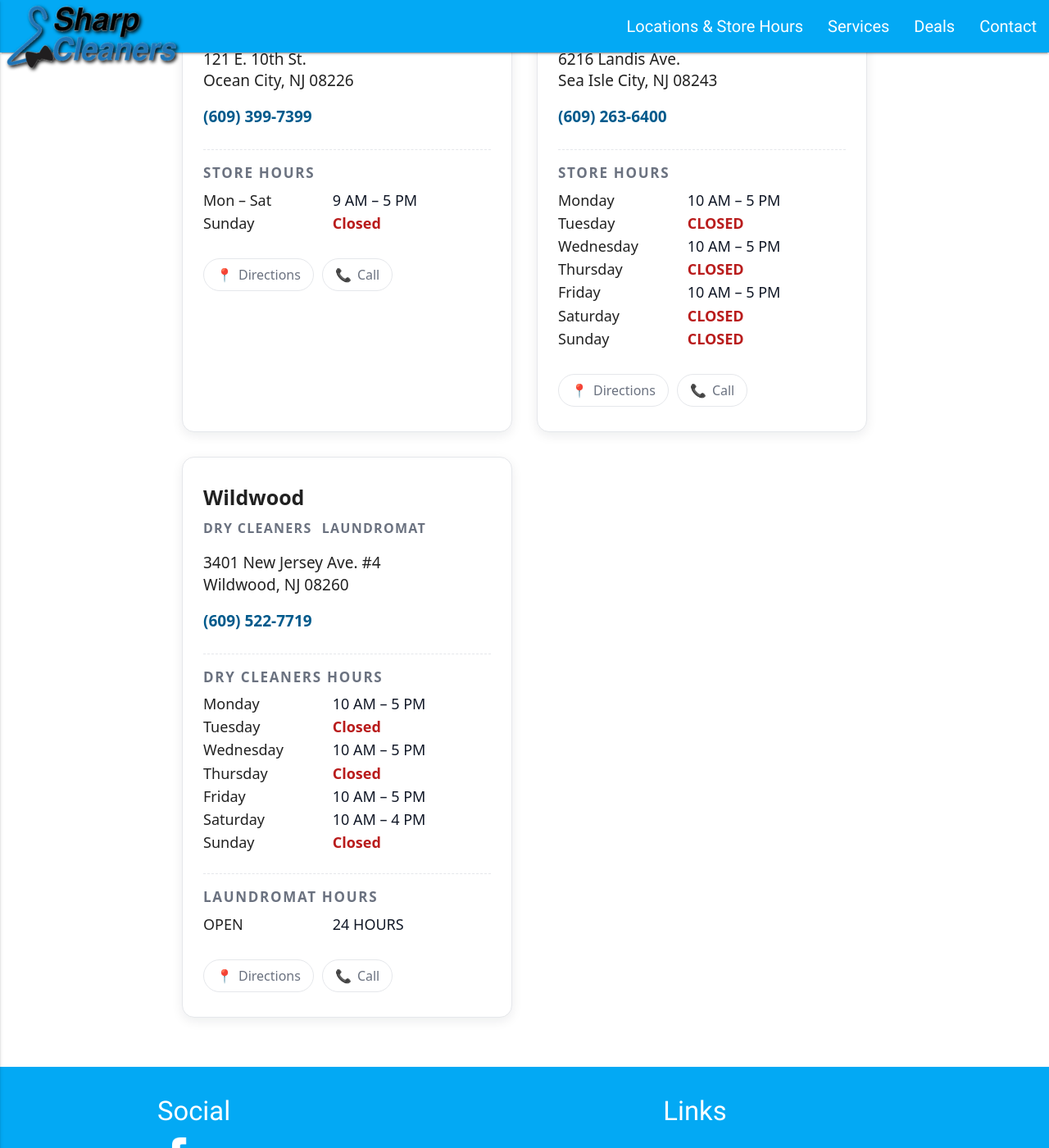
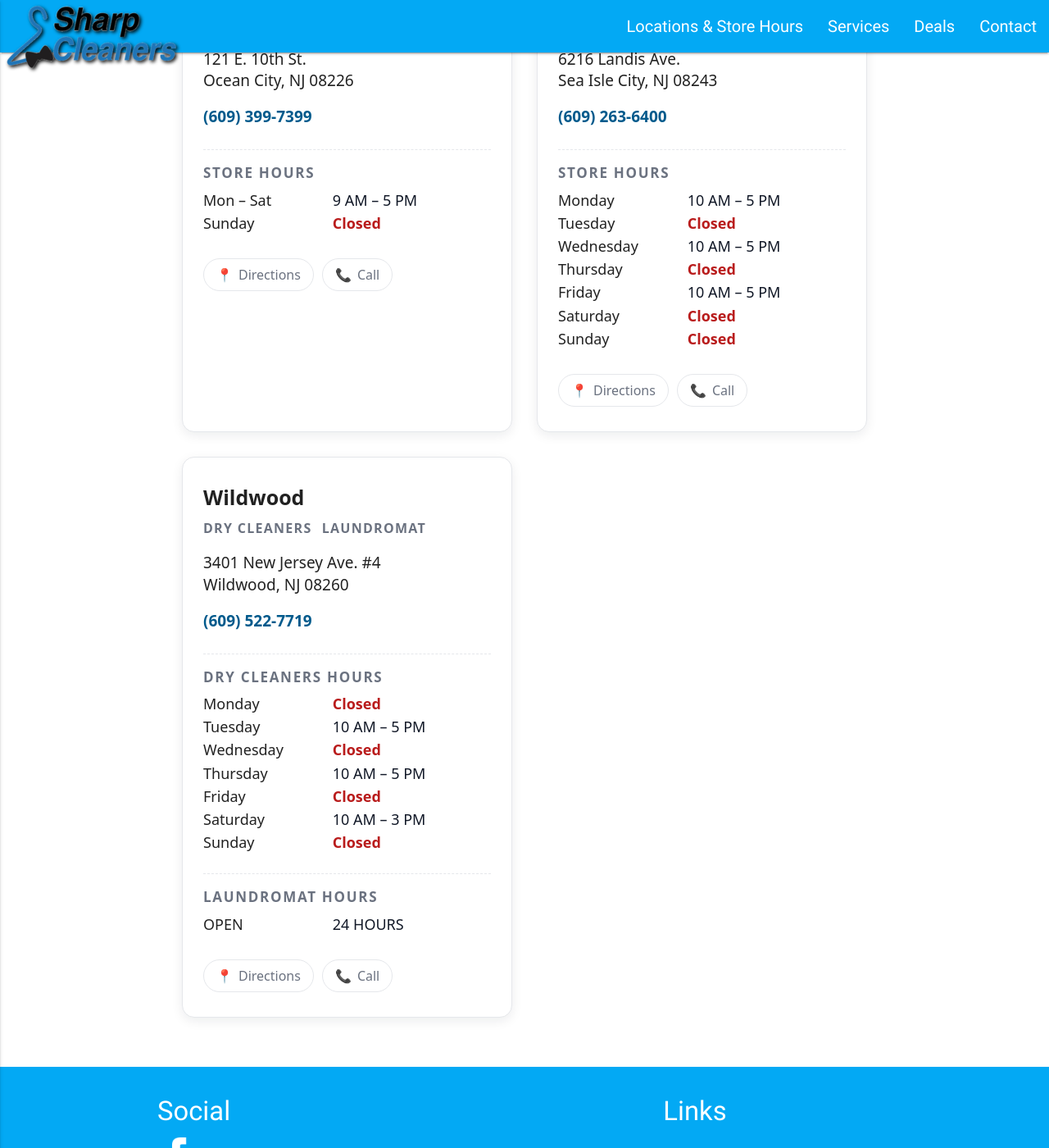
Before and after one commit to sharpcleanersnj/sharpcleanersnj.github.io, a Jekyll site: the page built from _pages/locations.md, in a window 1280 px wide and 1400 px high, scrolled down 1420 px. Shown: the whole window at 82% size. Built offline with Jekyll 4.4.1, drawn with Linux system fonts in a browser that asks for light colours; nearby versions of some CDN libraries.

Commit message:
Standardize hours formatting and update times
Updated the hours of operation for various days, changing 'CLOSED' to 'Closed' for consistency and adjusting specific hours.

```diff
--- a/_pages/locations.md
+++ b/_pages/locations.md
@@ -354,22 +354,22 @@
           <span class="hours-time">10 AM – 5 PM</span>
 
           <span class="hours-day">Tuesday</span>
-          <span class="hours-time closed">CLOSED</span>
+          <span class="hours-time closed">Closed</span>
 
           <span class="hours-day">Wednesday</span>
           <span class="hours-time">10 AM – 5 PM</span>
 
           <span class="hours-day">Thursday</span>
-          <span class="hours-time closed">CLOSED</span>
+          <span class="hours-time closed">Closed</span>
 
           <span class="hours-day">Friday</span>
           <span class="hours-time">10 AM – 5 PM</span>
 
           <span class="hours-day">Saturday</span>
-         <span class="hours-time closed">CLOSED</span>
+         <span class="hours-time closed">Closed</span>
 
           <span class="hours-day">Sunday</span>
-          <span class="hours-time closed">CLOSED</span>
+          <span class="hours-time closed">Closed</span>
         </div>
       </div>
 
@@ -404,22 +404,22 @@
         <div class="hours-title">Dry Cleaners Hours</div>
         <div class="hours-list">
           <span class="hours-day">Monday</span>
+          <span class="hours-time closed">Closed</span>
+
+          <span class="hours-day">Tuesday</span>
           <span class="hours-time">10 AM – 5 PM</span>
 
-          <span class="hours-day">Tuesday</span>
+          <span class="hours-day">Wednesday</span>
           <span class="hours-time closed">Closed</span>
 
-          <span class="hours-day">Wednesday</span>
+          <span class="hours-day">Thursday</span>
           <span class="hours-time">10 AM – 5 PM</span>
 
-          <span class="hours-day">Thursday</span>
+          <span class="hours-day">Friday</span>
           <span class="hours-time closed">Closed</span>
 
-          <span class="hours-day">Friday</span>
-          <span class="hours-time">10 AM – 5 PM</span>
-
           <span class="hours-day">Saturday</span>
-          <span class="hours-time">10 AM – 4 PM</span>
+         <span class="hours-time">10 AM – 3 PM</span>
 
           <span class="hours-day">Sunday</span>
           <span class="hours-time closed">Closed</span>
```
